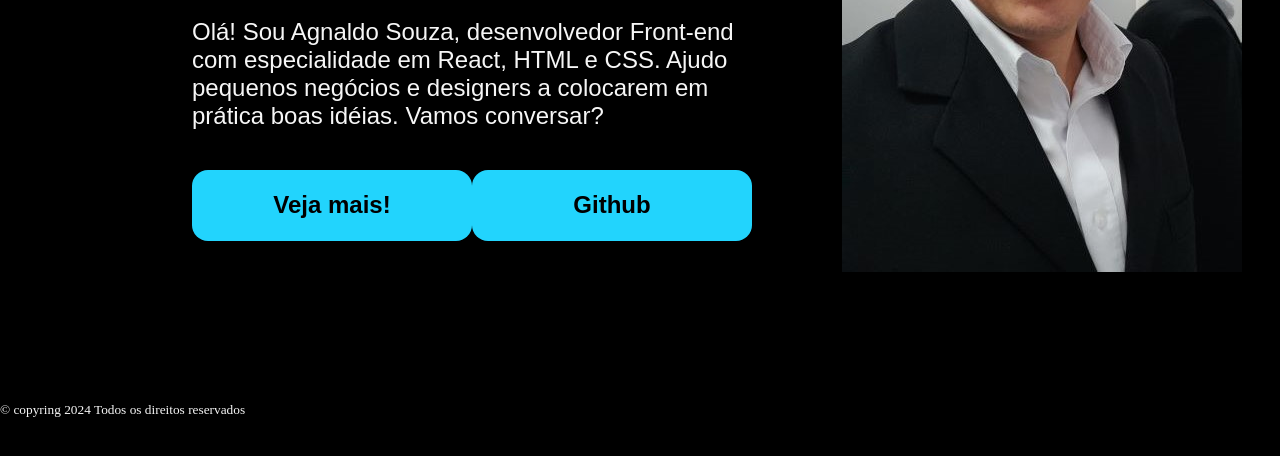
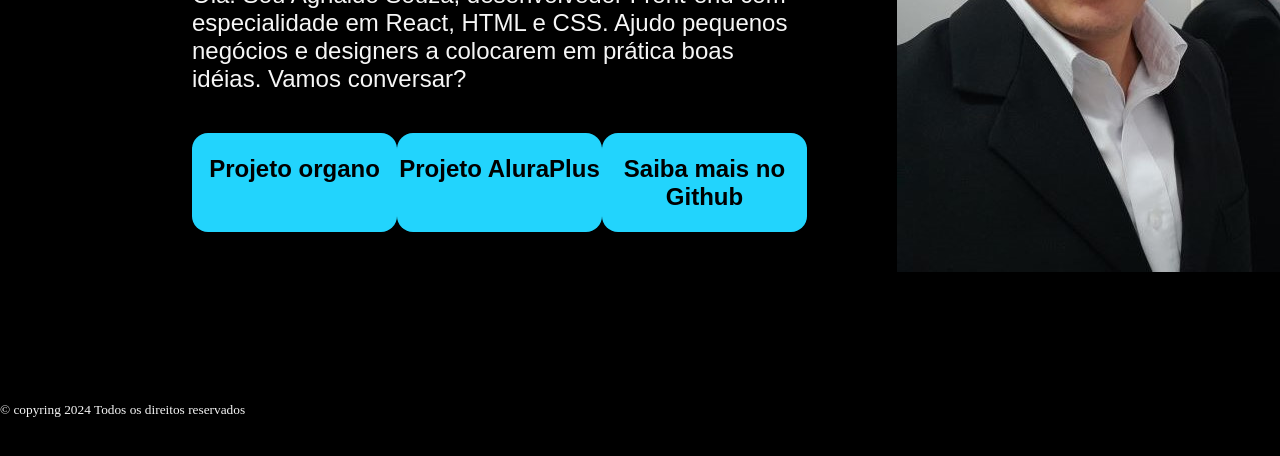
Before and after one commit to AgnaldoSouza47/PortifolioCapa, a plain HTML site: page index.html in a window 1280 px wide. Shown: the part 362-818 px from the top of the page. Drawn offline with nearby package versions, Linux system fonts and the light colour scheme.

Commit message:
Update index.html
Adicionando funcionalidades aos botões

```diff
--- a/index.html
+++ b/index.html
@@ -21,10 +21,13 @@
             Ajudo pequenos negócios e designers a colocarem em prática boas idéias.
             Vamos conversar?</p>
             <div class="apresentacao_link">
-        <a class="apresentacao_links_link" href="https://agnaldosouza47.github.io/AluraPlus/">
-             Veja mais! </a>
+        <a class="apresentacao_links_link" href="https://agnaldosouza47.github.io/organo/">
+             Projeto organo </a>
+              <a class="apresentacao_links_link" href="https://agnaldosouza47.github.io/AluraPlus/">
+                Projeto AluraPlus </a>
+
         <a class=" apresentacao_links_link" href="https://github.com/AgnaldoSouza47">
-            Github</a>
+           Saiba mais no Github</a>
         </div>
         </section>
         <img src="20241124.jpg"class="imgfoto" alt="Foto do Guina">
```
